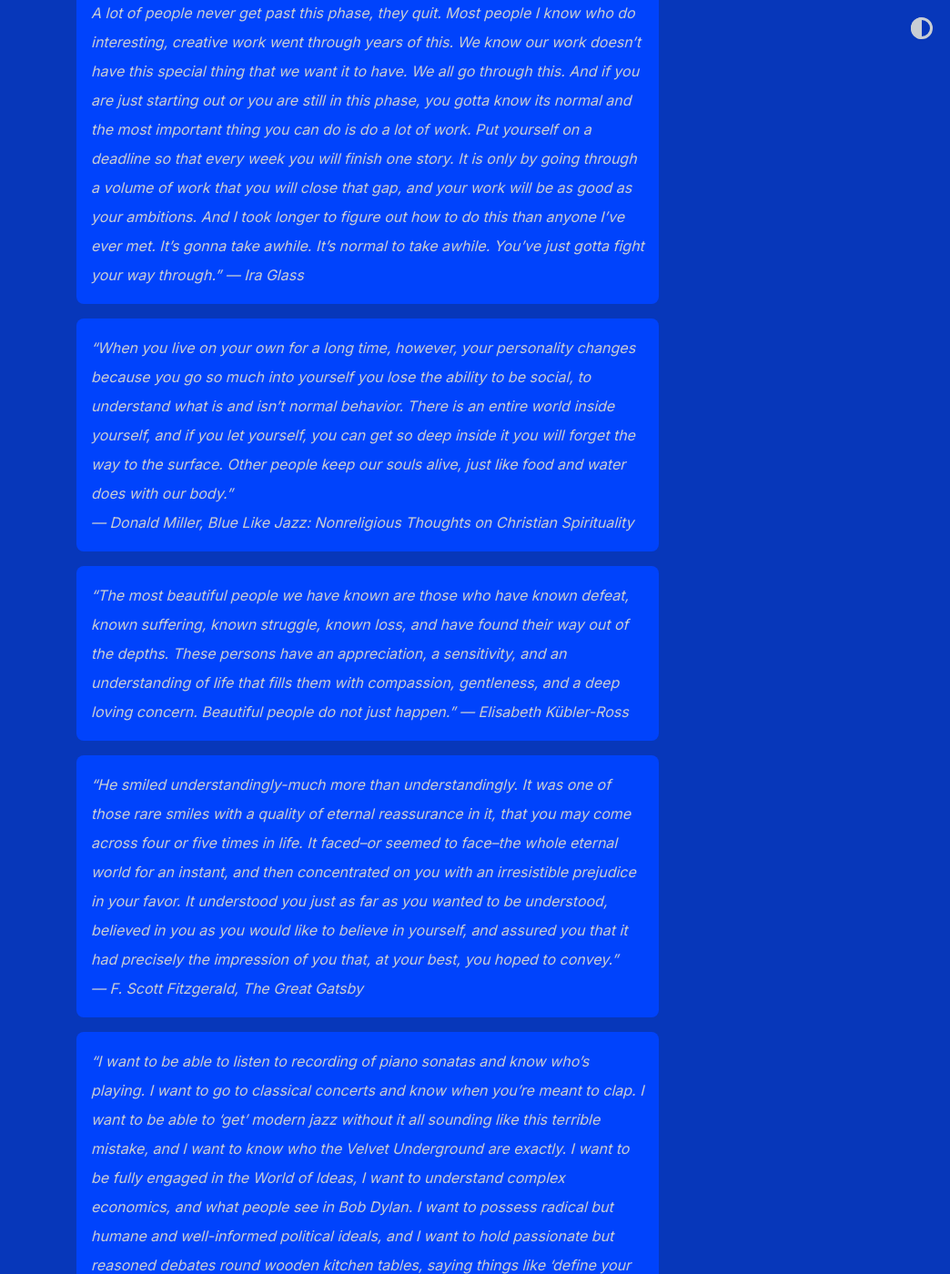
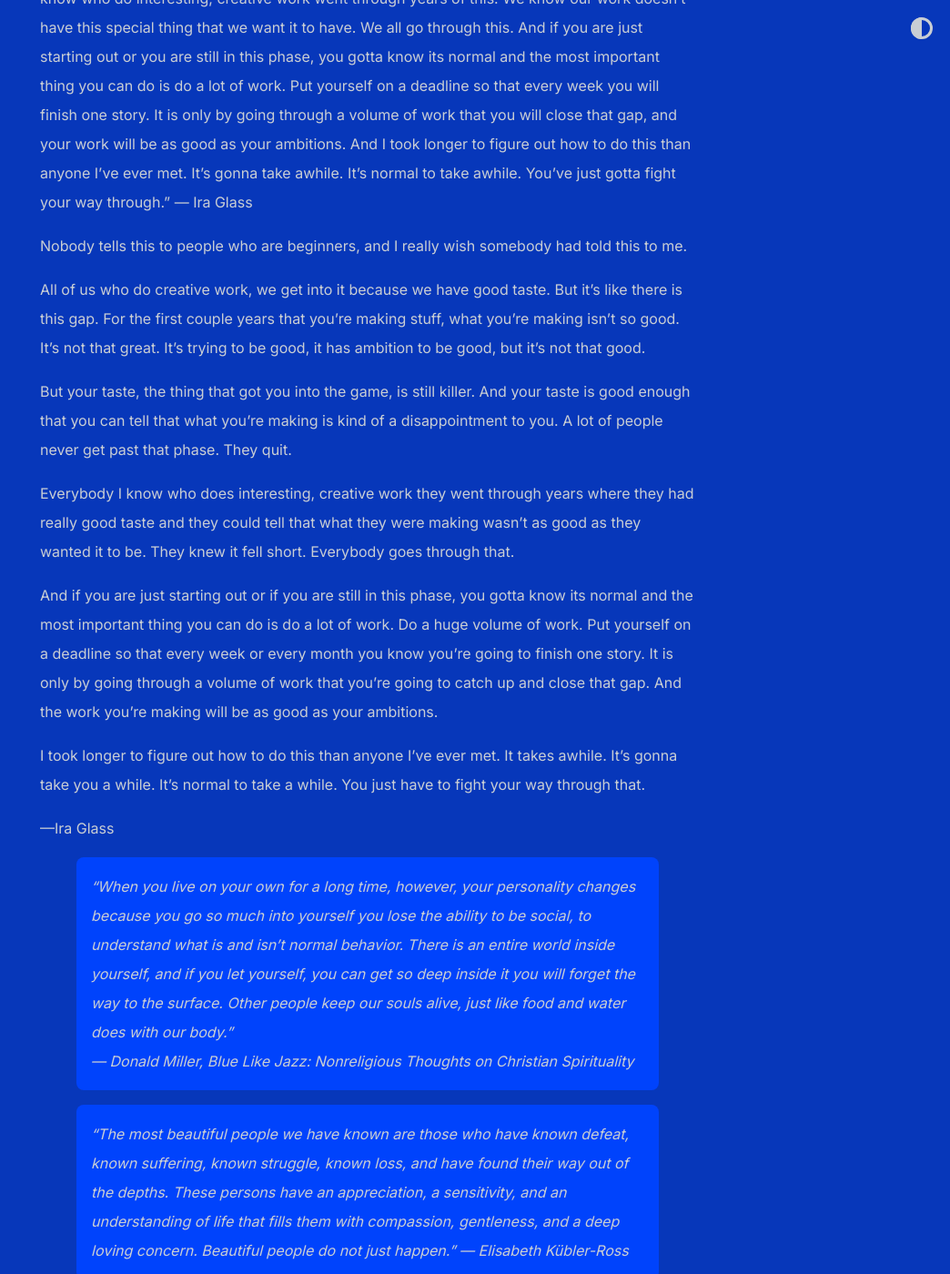
Before and after one commit to shihankanungo/shihankanungo.github.io, a Jekyll site: the page built from about.md, in a window 1280 px wide and 1400 px high, scrolled down 1968 px. Shown: the whole window at 91% size, without its empty margins (236-1280 px from the left). Built offline with Jekyll 4.4.1, drawn with Linux system fonts in a browser that asks for light colours.

Commit message:
Update about.md

```diff
--- a/about.md
+++ b/about.md
@@ -15,7 +15,21 @@
 
 ![gap-by-ira-glass](images/ira.png)
 
-> "Nobody tells this to people who are beginners, I wish someone told me. All of us who do creative work, we get into it because we have good taste. But there is this gap. For the first couple years you make stuff, it’s just not that good. It’s trying to be good, it has potential, but it’s not. But your taste, the thing that got you into the game, is still killer. And your taste is why your work disappoints you. A lot of people never get past this phase, they quit. Most people I know who do interesting, creative work went through years of this. We know our work doesn’t have this special thing that we want it to have. We all go through this. And if you are just starting out or you are still in this phase, you gotta know its normal and the most important thing you can do is do a lot of work. Put yourself on a deadline so that every week you will finish one story. It is only by going through a volume of work that you will close that gap, and your work will be as good as your ambitions. And I took longer to figure out how to do this than anyone I’ve ever met. It’s gonna take awhile. It’s normal to take awhile. You’ve just gotta fight your way through." --- Ira Glass
+"Nobody tells this to people who are beginners, I wish someone told me. All of us who do creative work, we get into it because we have good taste. But there is this gap. For the first couple years you make stuff, it’s just not that good. It’s trying to be good, it has potential, but it’s not. But your taste, the thing that got you into the game, is still killer. And your taste is why your work disappoints you. A lot of people never get past this phase, they quit. Most people I know who do interesting, creative work went through years of this. We know our work doesn’t have this special thing that we want it to have. We all go through this. And if you are just starting out or you are still in this phase, you gotta know its normal and the most important thing you can do is do a lot of work. Put yourself on a deadline so that every week you will finish one story. It is only by going through a volume of work that you will close that gap, and your work will be as good as your ambitions. And I took longer to figure out how to do this than anyone I’ve ever met. It’s gonna take awhile. It’s normal to take awhile. You’ve just gotta fight your way through." --- Ira Glass
+
+Nobody tells this to people who are beginners, and I really wish somebody had told this to me.
+
+All of us who do creative work, we get into it because we have good taste. But it’s like there is this gap. For the first couple years that you’re making stuff, what you’re making isn’t so good. It’s not that great. It’s trying to be good, it has ambition to be good, but it’s not that good.
+
+But your taste, the thing that got you into the game, is still killer. And your taste is good enough that you can tell that what you’re making is kind of a disappointment to you. A lot of people never get past that phase. They quit.
+
+Everybody I know who does interesting, creative work they went through years where they had really good taste and they could tell that what they were making wasn’t as good as they wanted it to be. They knew it fell short. Everybody goes through that.
+
+And if you are just starting out or if you are still in this phase, you gotta know its normal and the most important thing you can do is do a lot of work. Do a huge volume of work. Put yourself on a deadline so that every week or every month you know you’re going to finish one story. It is only by going through a volume of work that you’re going to catch up and close that gap. And the work you’re making will be as good as your ambitions.
+
+I took longer to figure out how to do this than anyone I’ve ever met. It takes awhile. It’s gonna take you a while. It’s normal to take a while. You just have to fight your way through that.
+
+—Ira Glass
 
 > "When you live on your own for a long time, however, your personality changes because you go so much into yourself you lose the ability to be social, to understand what is and isn't normal behavior. There is an entire world inside yourself, and if you let yourself, you can get so deep inside it you will forget the way to the surface. Other people keep our souls alive, just like food and water does with our body." <br> --- Donald Miller, <i>Blue Like Jazz: Nonreligious Thoughts on Christian Spirituality</i>
 
```
